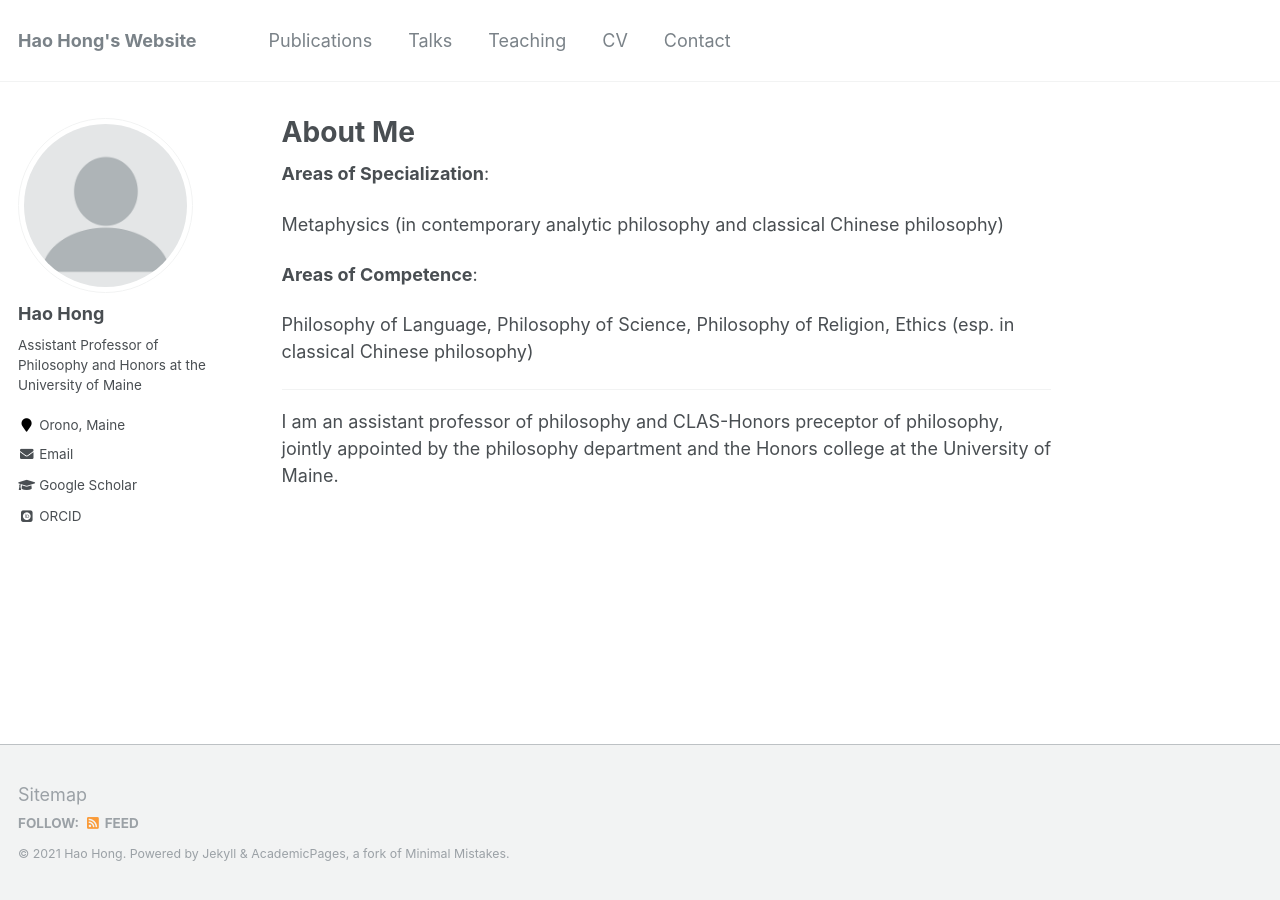
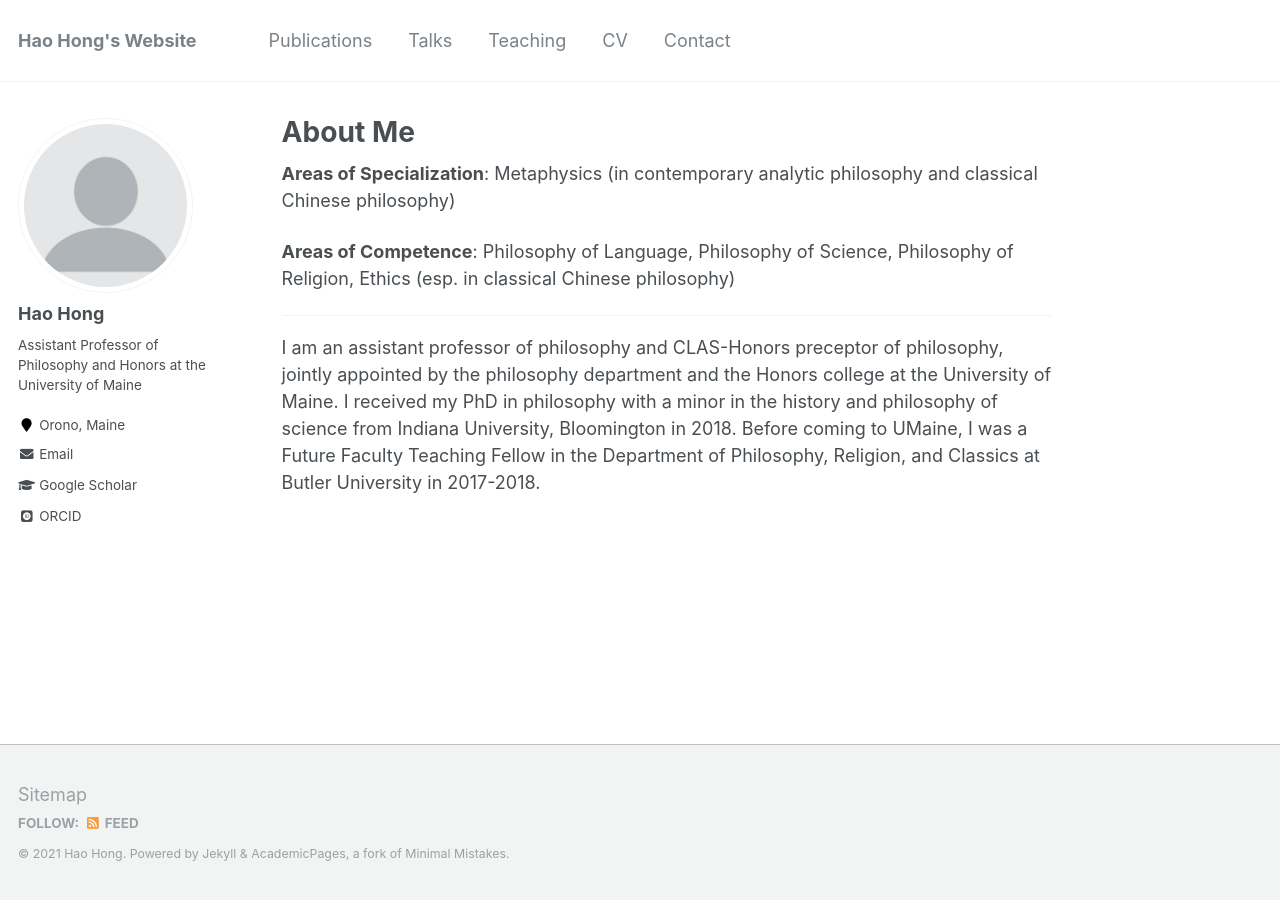
Before and after one commit to hao-hong/hao-hong.github.io, a Jekyll site: the page built from _pages/about.md, in a window 1280 px wide. Built offline with Jekyll 4.4.1, drawn with Linux system fonts in a browser that asks for light colours; some web fonts are replaced.

Commit message:
Update about.md

```diff
--- a/_pages/about.md
+++ b/_pages/about.md
@@ -9,12 +9,10 @@ redirect_from:
 ---
 
 **Areas of Specialization**:
-
 Metaphysics (in contemporary analytic philosophy and classical Chinese philosophy)
 
 **Areas of Competence**:
-
 Philosophy of Language, Philosophy of Science, Philosophy of Religion, Ethics (esp. in classical Chinese philosophy)
 
 ---
-I am an assistant professor of philosophy and CLAS-Honors preceptor of philosophy, jointly appointed by the philosophy department and the Honors college at the University of Maine.
+I am an assistant professor of philosophy and CLAS-Honors preceptor of philosophy, jointly appointed by the philosophy department and the Honors college at the University of Maine. I received my PhD in philosophy with a minor in the history and philosophy of science from Indiana University, Bloomington in 2018. Before coming to UMaine, I was a Future Faculty Teaching Fellow in the Department of Philosophy, Religion, and Classics at Butler University in 2017-2018.
```
